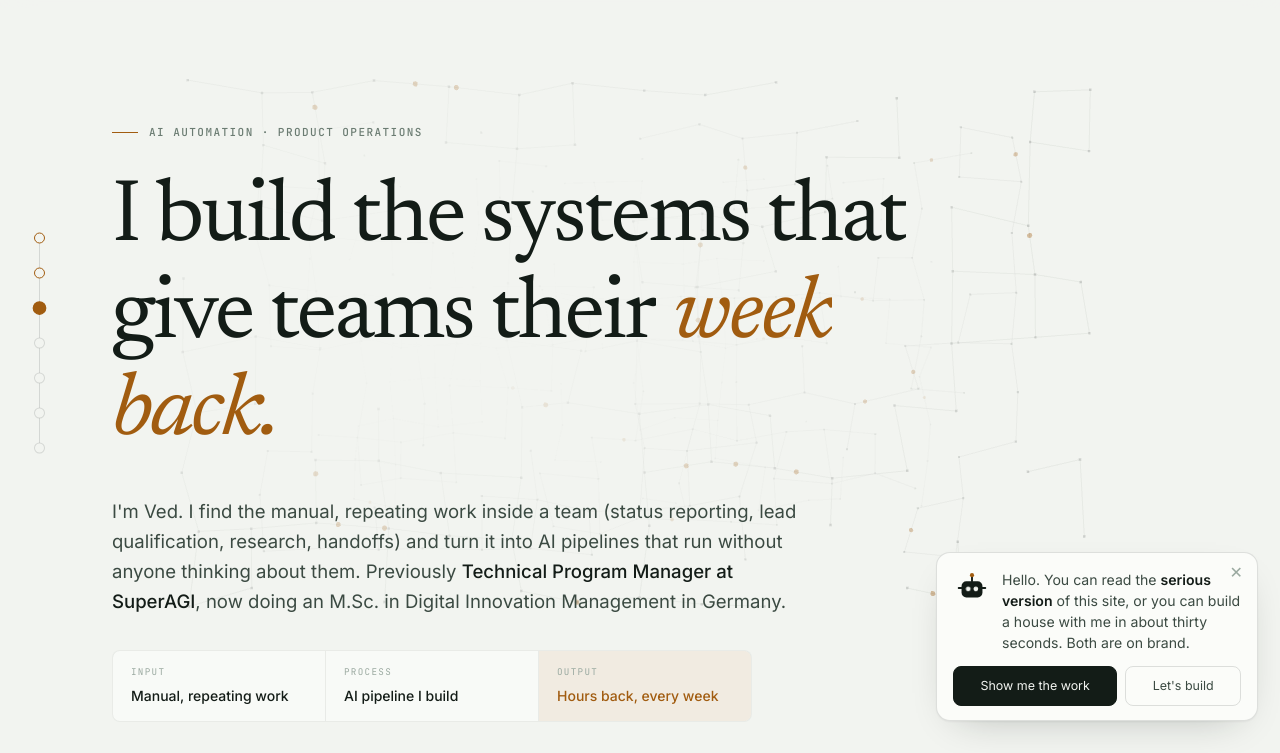
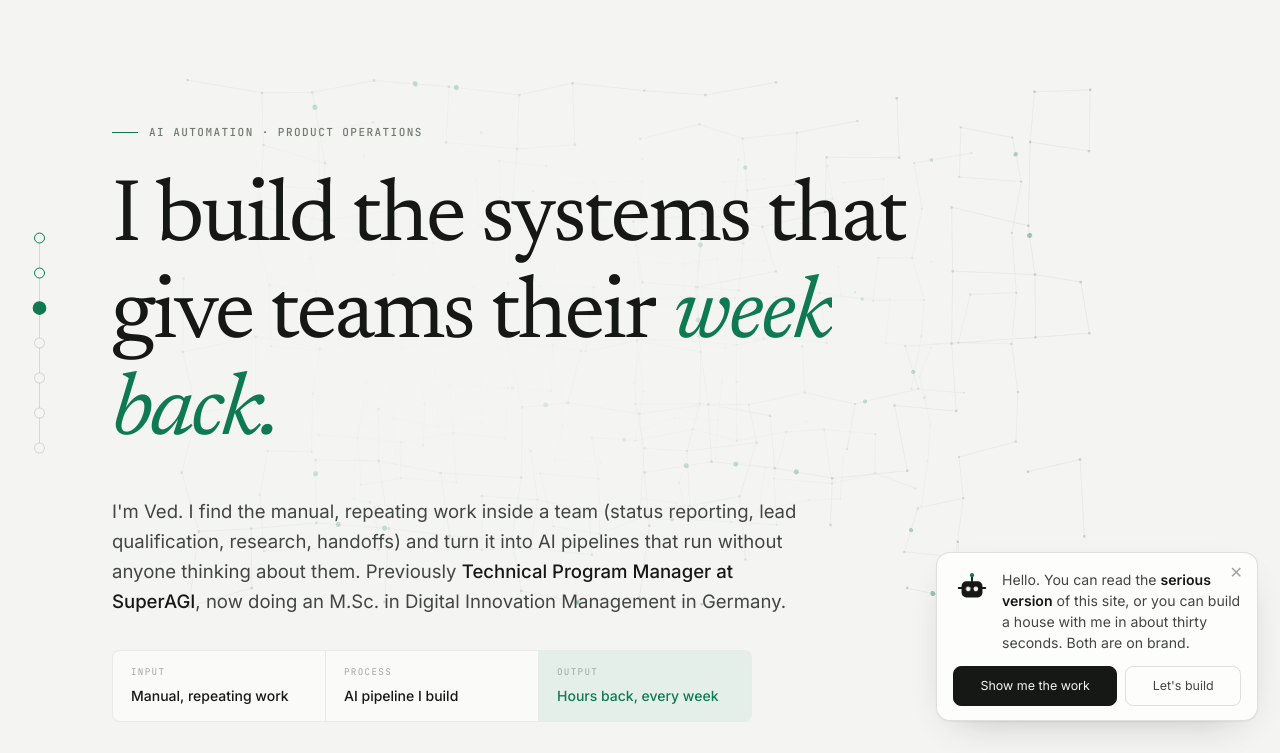
Before and after one commit to ved1211/portfolio, a website built with Vite: page index.html in a window 1280 px wide. Shown: the part 57-810 px from the top of the page. Built offline with nearby package versions, Linux system fonts and the light colour scheme; animation ran at ten frames a second.

Commit message:
Swap the palette to Sage: stone paper, near-black ink, emerald accent
Replaces the brass scheme. tokens.css stays the single source, so the page,
the depth lattice and the voxel game all pick it up; the three.js fallbacks
are kept in step with the tokens.

Co-Authored-By: Claude Opus 5 <noreply@anthropic.com>

```diff
--- a/src/styles/tokens.css
+++ b/src/styles/tokens.css
@@ -3,41 +3,41 @@
    Concept: the site behaves like one of the pipelines it describes.
    Live flow field behind the page, a workflow spine that runs as you
    scroll, and one section that moves sideways instead of down.
-   Cool green-grey paper · deep forest ink · one brass accent.
+   Stone paper · near-black ink · one emerald accent.
 ═══════════════════════════════════════════════════════════ */
 
 :root {
-  --paper:      #F2F4F0;
-  --paper-2:    #E4EAE2;
-  --card:       #FBFCF9;
-  --ink:        #131C17;
-  --ink-2:      #3B4A42;
-  --ink-3:      #6B7C72;
-  --ink-4:      #9AA9A0;
-  --rule:       rgba(19,28,23,0.13);
-  --rule-soft:  rgba(19,28,23,0.07);
-  --signal:     #A15C10;
-  --signal-bg:  rgba(161,92,16,0.09);
-  --shadow:     0 1px 2px rgba(19,28,23,.05), 0 14px 40px -22px rgba(19,28,23,.32);
-  --field-ink:  19,28,23;
-  --field-sig:  161,92,16;
+  --paper:      #F4F5F2;
+  --paper-2:    #E7EAE4;
+  --card:       #FDFEFC;
+  --ink:        #151815;
+  --ink-2:      #414640;
+  --ink-3:      #717A70;
+  --ink-4:      #A0A79E;
+  --rule:       rgba(21,24,21,0.13);
+  --rule-soft:  rgba(21,24,21,0.07);
+  --signal:     #0F7A52;
+  --signal-bg:  rgba(15,122,82,0.09);
+  --shadow:     0 1px 2px rgba(21,24,21,.05), 0 14px 40px -22px rgba(21,24,21,.32);
+  --field-ink:  21,24,21;
+  --field-sig:  15,122,82;
 }
 
 html.dark {
-  --paper:      #0C110E;
-  --paper-2:    #131A15;
-  --card:       #151D18;
-  --ink:        #E9EFE9;
-  --ink-2:      #AFBCB3;
-  --ink-3:      #7D8B82;
-  --ink-4:      #55625A;
-  --rule:       rgba(233,239,233,0.15);
-  --rule-soft:  rgba(233,239,233,0.075);
-  --signal:     #DFA050;
-  --signal-bg:  rgba(223,160,80,0.11);
+  --paper:      #0A0D0B;
+  --paper-2:    #111512;
+  --card:       #131815;
+  --ink:        #E9EEE9;
+  --ink-2:      #AFB9B0;
+  --ink-3:      #7E887F;
+  --ink-4:      #556058;
+  --rule:       rgba(233,238,233,0.15);
+  --rule-soft:  rgba(233,238,233,0.075);
+  --signal:     #34D399;
+  --signal-bg:  rgba(52,211,153,0.11);
   --shadow:     0 1px 2px rgba(0,0,0,.3), 0 14px 40px -22px rgba(0,0,0,.8);
-  --field-ink:  233,239,233;
-  --field-sig:  223,160,80;
+  --field-ink:  233,238,233;
+  --field-sig:  52,211,153;
 }
 
 * { margin:0; padding:0; box-sizing:border-box; }
--- a/src/three/background.ts
+++ b/src/three/background.ts
@@ -93,13 +93,13 @@ export function initBackground(canvas: HTMLCanvasElement) {
   // ── colours follow the theme ───────────────────────────
   function paint() {
     const dark = isDark();
-    const ink = new Color(cssColor('--ink', '#131C17'));
+    const ink = new Color(cssColor('--ink', '#151815'));
     nodeMat.color = ink;
     lineMat.color = ink;
-    pulseMat.color = new Color(cssColor('--signal', '#A15C10'));
+    pulseMat.color = new Color(cssColor('--signal', '#0F7A52'));
     nodeMat.opacity = dark ? 0.34 : 0.3;
     lineMat.opacity = dark ? 0.1 : 0.09;
-    scene.fog = new Fog(new Color(cssColor('--paper', '#F2F4F0')), 30, 86);
+    scene.fog = new Fog(new Color(cssColor('--paper', '#F4F5F2')), 30, 86);
   }
   paint();
   onThemeChange(paint);
--- a/src/three/voxel/game.ts
+++ b/src/three/voxel/game.ts
@@ -43,7 +43,7 @@ export function createVoxelGame(canvas: HTMLCanvasElement): VoxelGame {
   const sun = new DirectionalLight(0xffffff, 1.5);
   sun.position.set(6, 12, 8);
   scene.add(sun);
-  const rim = new DirectionalLight(new Color(cssColor('--signal', '#A15C10')), 0.35);
+  const rim = new DirectionalLight(new Color(cssColor('--signal', '#0F7A52')), 0.35);
   rim.position.set(-8, 4, -6);
   scene.add(rim);
 
@@ -81,10 +81,10 @@ export function createVoxelGame(canvas: HTMLCanvasElement): VoxelGame {
 
   function paintTheme() {
     const dark = isDark();
-    const ink = new Color(cssColor('--ink', '#131C17'));
-    scene.fog = new Fog(new Color(cssColor('--paper-2', '#E4EAE2')), 14, 40);
+    const ink = new Color(cssColor('--ink', '#151815'));
+    scene.fog = new Fog(new Color(cssColor('--paper-2', '#E7EAE4')), 14, 40);
     ghostMat.color = ink;
-    ghostNext.color = new Color(cssColor('--signal', '#A15C10'));
+    ghostNext.color = new Color(cssColor('--signal', '#0F7A52'));
     const gm = grid.material as LineBasicMaterial;
     gm.transparent = true;
     gm.opacity = dark ? 0.18 : 0.25;
```
